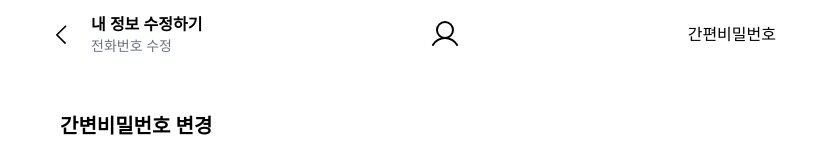
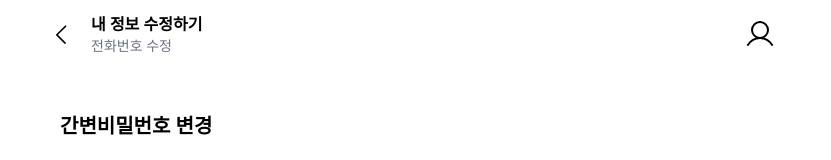
Before and after one commit to jjinleee/ISAID, a Next.js app: page /mypage/edit-profile/pin in a window 1280 px wide. Shown: the top 160 px of the page, without its empty margins (224-1055 px from the left). Built offline with nearby package versions, Linux system fonts and the light colour scheme.

Commit message:
feat: 간격 수정 및 헤더 수정 (#61)

```diff
--- a/components/header-bar/header-bar.tsx
+++ b/components/header-bar/header-bar.tsx
@@ -64,7 +64,6 @@ const HeaderBar = ({ title, subtitle, onMenuClick }: HeaderBarProps) => {
         <button onClick={onMenuClick} className='cursor-pointer'>
           <User />
         </button>
-        <div onClick={() => setModalOpen(true)}>간편비밀번호</div>
         <SecurePinModal
           visible={modalOpen}
           onClose={() => setModalOpen(false)}
--- a/components/header-bar/main-header-bar.tsx
+++ b/components/header-bar/main-header-bar.tsx
@@ -49,7 +49,6 @@ const MainHeader = ({ title, subtitle, onMenuClick }: MainHeaderProps) => {
         <button onClick={onMenuClick} className='cursor-pointer'>
           <User />
         </button>
-        <div onClick={() => setModalOpen(true)}>간편비밀번호</div>
         <SecurePinModal
           visible={modalOpen}
           onClose={() => setModalOpen(false)}
--- a/components/secure-pin-modal.tsx
+++ b/components/secure-pin-modal.tsx
@@ -81,7 +81,7 @@ export default function PinCodeSheet({ visible, onClose, onSubmit }: Props) {
           {/* Bottom Sheet */}
           <div className='fixed bottom-0 left-0 right-0 z-60 flex justify-center '>
             <motion.div
-              className='w-full max-w-[768px] bg-white h-[60vh] px-6 pt-8 pb-10 rounded-t-2xl'
+              className='w-full max-w-[768px] bg-white h-[70vh] px-6 pt-8 pb-10 rounded-t-2xl'
               initial='hidden'
               animate='visible'
               exit='hidden'
```
